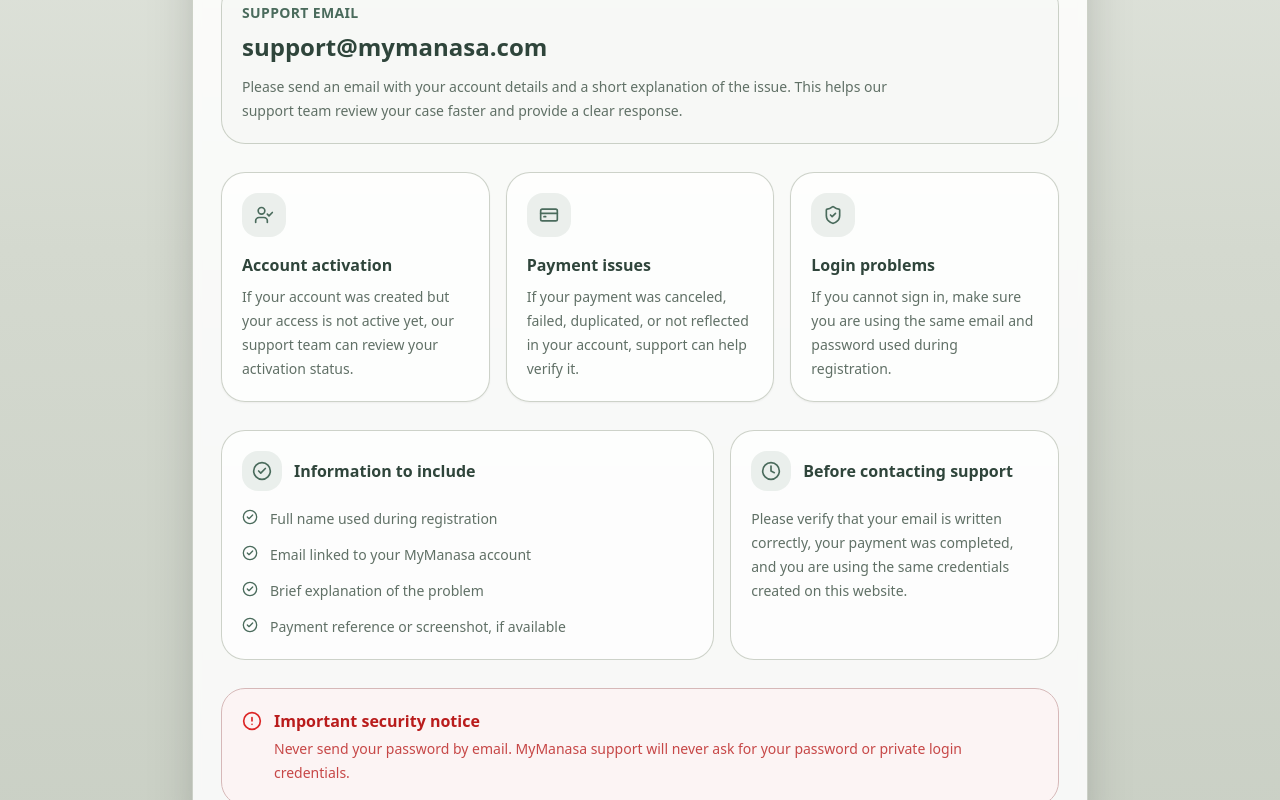
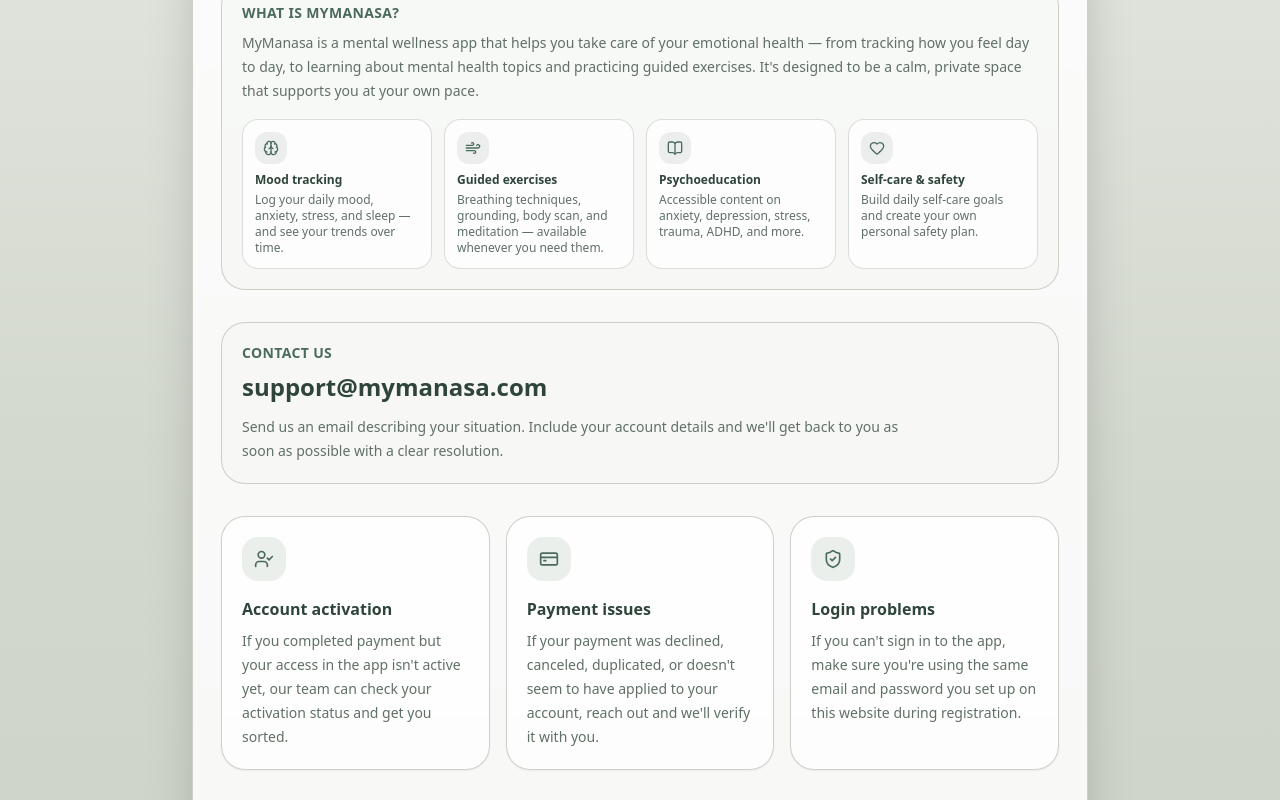
Before and after one commit to mtsoftwarekotlin/mymanasa-web, a React (Vite) app: page /support in a window 1280 px wide. Shown: the part 400-1200 px from the top of the page. Built offline with nearby package versions, Linux system fonts and the light colour scheme; no server answers.

Commit message:
update page web

```diff
--- a/src/pages/NotFoundPage.jsx
+++ b/src/pages/NotFoundPage.jsx
@@ -12,7 +12,7 @@
         <h1 className="text-5xl font-bold text-[#2f453b]">404</h1>
 
         <p className="mt-4 text-[#607066]">
-          This page does not exist.
+            Hmm, we couldn't find that page. It may have been moved or the link might be wrong.
         </p>
 
         <Button
--- a/src/pages/StartPage.jsx
+++ b/src/pages/StartPage.jsx
@@ -1,9 +1,32 @@
 import { Link } from "react-router-dom";
-import { ArrowRight, LogIn } from "lucide-react";
+import { ArrowRight, LogIn, Brain, Heart, Wind, ShieldCheck } from "lucide-react";
 import { motion } from "framer-motion";
 
 import BrandHeader from "@/components/BrandHeader";
 import { Button } from "@/components/ui/button";
+
+const features = [
+  {
+    icon: Brain,
+    label: "Track your mood",
+    description: "Log how you feel each day and see your patterns over time.",
+  },
+  {
+    icon: Wind,
+    label: "Guided exercises",
+    description: "Breathing, grounding, and relaxation techniques — anytime you need them.",
+  },
+  {
+    icon: Heart,
+    label: "Learn & grow",
+    description: "Psychoeducational content on anxiety, stress, sleep, and more.",
+  },
+  {
+    icon: ShieldCheck,
+    label: "Your safety plan",
+    description: "Build a personal safety plan and access crisis resources when it matters most.",
+  },
+];
 
 export default function StartPage() {
   return (
@@ -18,22 +41,39 @@
               className="text-center"
           >
             <h1 className="mx-auto max-w-3xl text-4xl font-bold tracking-tight text-[#2f453b] md:text-6xl">
-              Create and activate your MyManasa account
+              Your mental wellness companion
             </h1>
 
             <p className="mx-auto mt-5 max-w-2xl text-base leading-7 text-[#607066] md:text-lg">
-              Create your account online and complete the payment to activate
-              access. After activation, you can sign in to the mobile app with the
-              same email and password.
+              MyManasa is a mobile app designed to support your emotional wellbeing — helping you understand your moods, manage stress, and build healthy habits, one day at a time.
             </p>
 
-            <div className="mt-8 flex flex-col items-center justify-center gap-3 sm:flex-row">
+            <div className="mt-10 grid grid-cols-2 gap-3 text-left sm:grid-cols-4 max-w-3xl mx-auto">
+              {features.map(({ icon: Icon, label, description }) => (
+                  <div
+                      key={label}
+                      className="rounded-2xl border border-[#b8bfb3]/60 bg-white/60 p-4 backdrop-blur-sm"
+                  >
+                    <div className="mb-2 flex h-9 w-9 items-center justify-center rounded-xl bg-[#4a6b5c]/10 text-[#4a6b5c]">
+                      <Icon className="h-4 w-4" />
+                    </div>
+                    <p className="text-sm font-semibold text-[#2f453b]">{label}</p>
+                    <p className="mt-1 text-xs leading-5 text-[#607066]">{description}</p>
+                  </div>
+              ))}
+            </div>
+
+            <p className="mx-auto mt-8 max-w-xl text-sm leading-6 text-[#6f7f73]">
+              To access the app, you need an active account. Create yours below — it only takes a minute.
+            </p>
+
+            <div className="mt-6 flex flex-col items-center justify-center gap-3 sm:flex-row">
               <Button
                   asChild
                   className="h-12 rounded-full bg-[#4a6b5c] px-8 text-base text-white shadow-lg hover:bg-[#3d5a4d]"
               >
                 <Link to="/create-account">
-                  Create account
+                  Create my account
                   <ArrowRight className="ml-1 h-5 w-5" />
                 </Link>
               </Button>
@@ -50,11 +90,12 @@
               </Button>
             </div>
 
-            <p className="mx-auto mt-6 max-w-xl text-sm leading-6 text-[#6f7f73]">
-              If you already created an account but did not complete payment, use
-              “Complete payment” to continue your activation.
+            <p className="mx-auto mt-5 max-w-xl text-sm leading-6 text-[#6f7f73]">
+              Already registered but didn't finish the payment?{" "}
+              Use <strong className="text-[#4a6b5c]">Complete payment</strong> to pick up right where you left off.
             </p>
-            <p className="mx-auto mt-4 max-w-xl text-sm leading-6 text-[#6f7f73]">
+
+            <p className="mx-auto mt-3 max-w-xl text-sm leading-6 text-[#6f7f73]">
               Need help?{" "}
               <Link
                   to="/support"
--- a/src/pages/SupportPage.jsx
+++ b/src/pages/SupportPage.jsx
@@ -8,6 +8,10 @@
     HelpCircle,
     ShieldCheck,
     UserCheck,
+    Brain,
+    Wind,
+    Heart,
+    BookOpen,
 } from "lucide-react";
 import { motion } from "framer-motion";
 
@@ -22,32 +26,55 @@
 
 const SUPPORT_EMAIL = "support@mymanasa.com";
 
+const whatIsMyManasa = [
+    {
+        icon: Brain,
+        label: "Mood tracking",
+        description: "Log your daily mood, anxiety, stress, and sleep — and see your trends over time.",
+    },
+    {
+        icon: Wind,
+        label: "Guided exercises",
+        description: "Breathing techniques, grounding, body scan, and meditation — available whenever you need them.",
+    },
+    {
+        icon: BookOpen,
+        label: "Psychoeducation",
+        description: "Accessible content on anxiety, depression, stress, trauma, ADHD, and more.",
+    },
+    {
+        icon: Heart,
+        label: "Self-care & safety",
+        description: "Build daily self-care goals and create your own personal safety plan.",
+    },
+];
+
 const helpTopics = [
     {
         icon: UserCheck,
         title: "Account activation",
         description:
-            "If your account was created but your access is not active yet, our support team can review your activation status.",
+            "If you completed payment but your access in the app isn't active yet, our team can check your activation status and get you sorted.",
     },
     {
         icon: CreditCard,
         title: "Payment issues",
         description:
-            "If your payment was canceled, failed, duplicated, or not reflected in your account, support can help verify it.",
+            "If your payment was declined, canceled, duplicated, or doesn't seem to have applied to your account, reach out and we'll verify it with you.",
     },
     {
         icon: ShieldCheck,
         title: "Login problems",
         description:
-            "If you cannot sign in, make sure you are using the same email and password used during registration.",
+            "If you can't sign in to the app, make sure you're using the same email and password you set up on this website during registration.",
     },
 ];
 
 const requiredInfo = [
-    "Full name used during registration",
-    "Email linked to your MyManasa account",
-    "Brief explanation of the problem",
-    "Payment reference or screenshot, if available",
+    "Your full name as used during registration",
+    "The email address linked to your MyManasa account",
+    "A short description of what's happening",
+    "A payment reference or screenshot, if available",
 ];
 
 export default function SupportPage() {
@@ -76,37 +103,55 @@
                             </div>
 
                             <CardTitle className="text-3xl text-[#2f453b]">
-                                MyManasa Support
+                                How can we help?
                             </CardTitle>
 
                             <CardDescription className="mx-auto max-w-2xl text-[#607066]">
-                                If you have problems creating your account, completing
-                                payment, activating access, or signing in to the mobile app,
-                                please contact our support team.
+                                We're here to help. Whether you're having trouble creating your account,
+                                completing a payment, or signing in to the app — our support team will get you sorted.
                             </CardDescription>
                         </CardHeader>
 
-                        <CardContent className="space-y-7 p-5 md:p-7">
+                        <CardContent className="space-y-8 p-5 md:p-7">
+
+                            {/* What is MyManasa */}
                             <div className="rounded-3xl border border-[#b8bfb3]/70 bg-[#f7f8f5]/80 p-5">
                                 <p className="text-sm font-semibold uppercase tracking-wide text-[#4a6b5c]">
-                                    Support email
+                                    What is MyManasa?
                                 </p>
+                                <p className="mt-2 text-sm leading-6 text-[#607066]">
+                                    MyManasa is a mental wellness app that helps you take care of your emotional health — from tracking how you feel day to day, to learning about mental health topics and practicing guided exercises. It's designed to be a calm, private space that supports you at your own pace.
+                                </p>
+                                <div className="mt-4 grid grid-cols-2 gap-3 sm:grid-cols-4">
+                                    {whatIsMyManasa.map(({ icon: Icon, label, description }) => (
+                                        <div key={label} className="rounded-2xl border border-[#b8bfb3]/50 bg-white/70 p-3">
+                                            <div className="mb-2 flex h-8 w-8 items-center justify-center rounded-xl bg-[#4a6b5c]/10 text-[#4a6b5c]">
+                                                <Icon className="h-4 w-4" />
+                                            </div>
+                                            <p className="text-xs font-semibold text-[#2f453b]">{label}</p>
+                                            <p className="mt-1 text-xs leading-4 text-[#607066]">{description}</p>
+                                        </div>
+                                    ))}
+                                </div>
+                            </div>
 
+                            {/* Support email */}
+                            <div className="rounded-3xl border border-[#b8bfb3]/70 bg-[#f7f8f5]/80 p-5">
+                                <p className="text-sm font-semibold uppercase tracking-wide text-[#4a6b5c]">
+                                    Contact us
+                                </p>
                                 <h2 className="mt-2 break-words text-2xl font-bold text-[#2f453b]">
                                     {SUPPORT_EMAIL}
                                 </h2>
-
                                 <p className="mt-3 max-w-2xl text-sm leading-6 text-[#607066]">
-                                    Please send an email with your account details and a short
-                                    explanation of the issue. This helps our support team review
-                                    your case faster and provide a clear response.
+                                    Send us an email describing your situation. Include your account details and we'll get back to you as soon as possible with a clear resolution.
                                 </p>
                             </div>
 
+                            {/* Help topics */}
                             <div className="grid gap-4 md:grid-cols-3">
                                 {helpTopics.map((topic) => {
                                     const Icon = topic.icon;
-
                                     return (
                                         <div
                                             key={topic.title}
@@ -115,11 +160,7 @@
                                             <div className="mb-4 flex h-11 w-11 items-center justify-center rounded-2xl bg-[#4a6b5c]/10 text-[#4a6b5c]">
                                                 <Icon className="h-5 w-5" />
                                             </div>
-
-                                            <h3 className="font-semibold text-[#2f453b]">
-                                                {topic.title}
-                                            </h3>
-
+                                            <h3 className="font-semibold text-[#2f453b]">{topic.title}</h3>
                                             <p className="mt-2 text-sm leading-6 text-[#607066]">
                                                 {topic.description}
                                             </p>
@@ -128,24 +169,20 @@
                                 })}
                             </div>
 
+                            {/* Info to include + Before contacting */}
                             <div className="grid gap-4 md:grid-cols-[1.2fr_0.8fr]">
                                 <div className="rounded-3xl border border-[#b8bfb3]/70 bg-white/70 p-5">
                                     <div className="mb-4 flex items-center gap-3">
                                         <div className="flex h-10 w-10 items-center justify-center rounded-2xl bg-[#4a6b5c]/10 text-[#4a6b5c]">
                                             <CheckCircle2 className="h-5 w-5" />
                                         </div>
-
                                         <h3 className="font-semibold text-[#2f453b]">
-                                            Information to include
+                                            What to include in your email
                                         </h3>
                                     </div>
-
                                     <ul className="space-y-3">
                                         {requiredInfo.map((item) => (
-                                            <li
-                                                key={item}
-                                                className="flex gap-3 text-sm leading-6 text-[#607066]"
-                                            >
+                                            <li key={item} className="flex gap-3 text-sm leading-6 text-[#607066]">
                                                 <CheckCircle2 className="mt-0.5 h-4 w-4 shrink-0 text-[#4a6b5c]" />
                                                 <span>{item}</span>
                                             </li>
@@ -158,37 +195,29 @@
                                         <div className="flex h-10 w-10 items-center justify-center rounded-2xl bg-[#4a6b5c]/10 text-[#4a6b5c]">
                                             <Clock className="h-5 w-5" />
                                         </div>
-
                                         <h3 className="font-semibold text-[#2f453b]">
-                                            Before contacting support
+                                            Before reaching out
                                         </h3>
                                     </div>
-
                                     <p className="text-sm leading-6 text-[#607066]">
-                                        Please verify that your email is written correctly,
-                                        your payment was completed, and you are using the same
-                                        credentials created on this website.
+                                        Double-check that your email is spelled correctly, your payment went through, and you're using the credentials you created on this website — not from another service.
                                     </p>
                                 </div>
                             </div>
 
+                            {/* Security notice */}
                             <div className="rounded-3xl border border-[#d6b8b8] bg-red-50/70 p-5">
                                 <div className="flex gap-3">
                                     <AlertCircle className="mt-0.5 h-5 w-5 shrink-0 text-red-600" />
-
                                     <div>
-                                        <h3 className="font-semibold text-red-700">
-                                            Important security notice
-                                        </h3>
-
+                                        <h3 className="font-semibold text-red-700">Security reminder</h3>
                                         <p className="mt-1 text-sm leading-6 text-red-700/80">
-                                            Never send your password by email. MyManasa support
-                                            will never ask for your password or private login
-                                            credentials.
+                                            For your protection, never share your password with anyone. Our support team will never ask for your password or any private login credentials.
                                         </p>
                                     </div>
                                 </div>
                             </div>
+
                         </CardContent>
                     </Card>
                 </motion.div>
```
Also changed, not shown: src/pages/CheckoutCancelPage.jsx (+4 -4 lines), src/pages/CheckoutSuccessPage.jsx (+5 -5 lines), src/pages/CompletePaymentPage.jsx (+6 -6 lines), src/pages/CreateAccountPage.jsx (+7 -8 lines).
